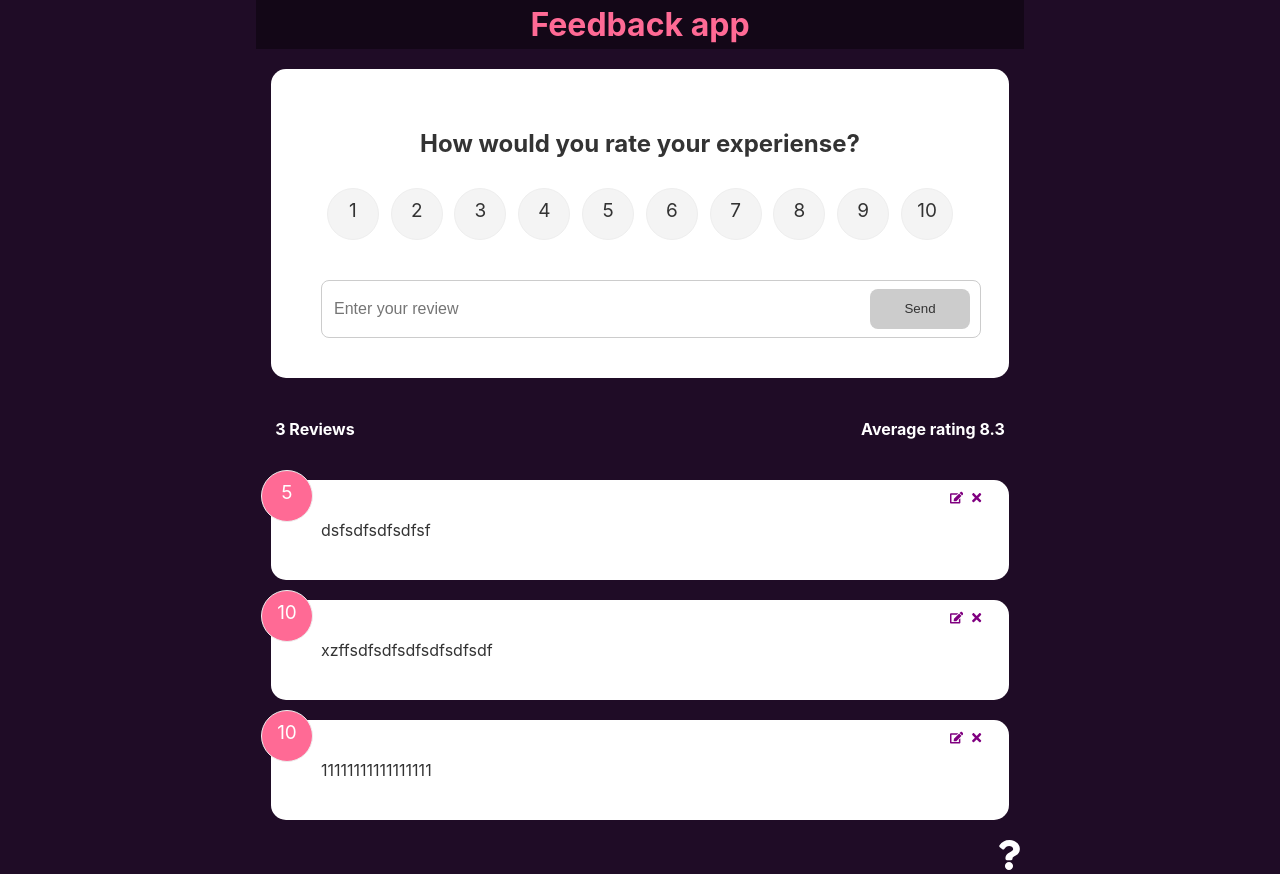
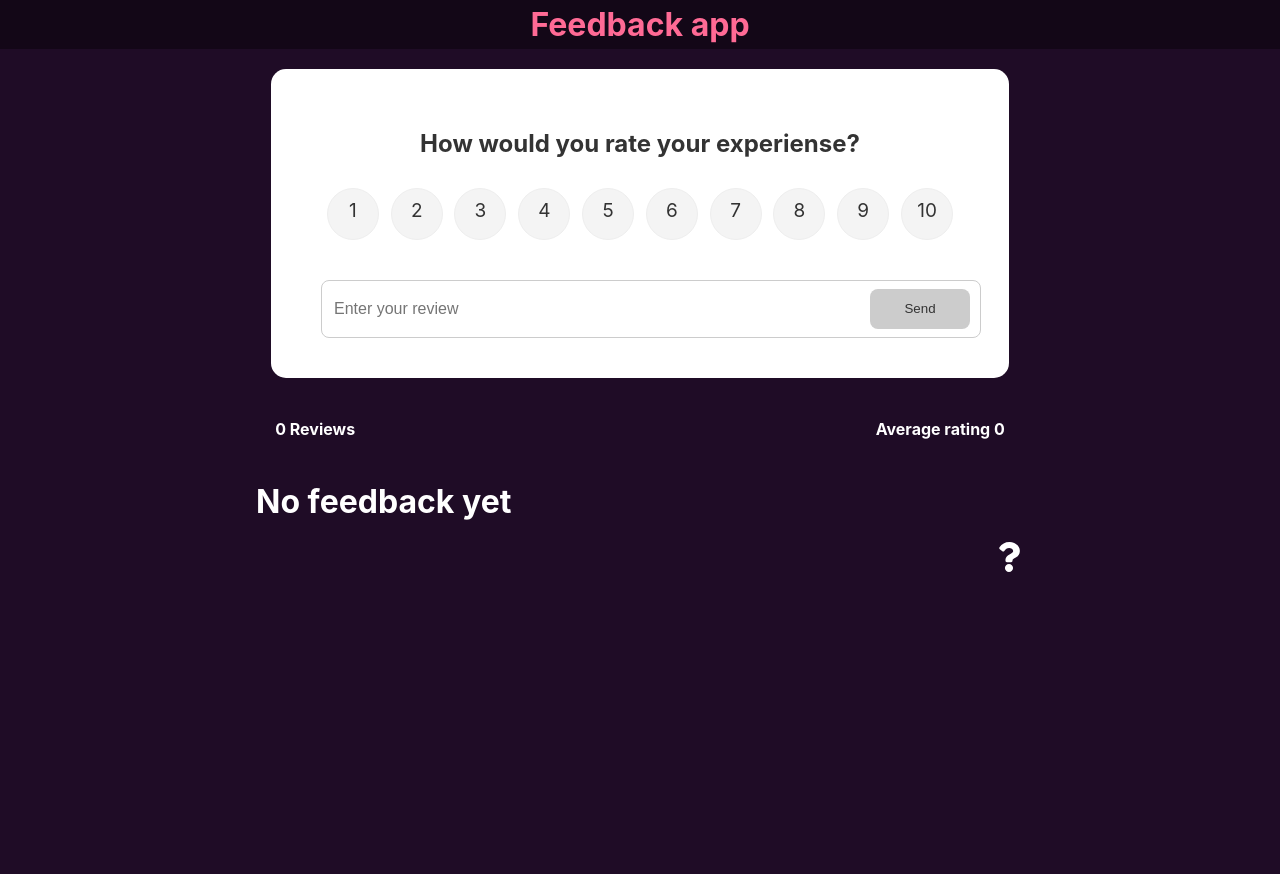
Before and after one commit to kirilreznik/Feedback-App, a React (Create React App) app: page / in a window 1280 px wide. After the commit the page ends 800 px from the top, so only its background shows below. Built offline with nearby package versions, Linux system fonts and the light colour scheme; data requests are answered from the project's data file.

Commit message:
fixed:header width the width of the header was fixed removed unused library

```diff
--- a/db.json
+++ b/db.json
@@ -1,19 +1,3 @@
 {
-  "feedback": [
-    {
-      "text": "11111111111111111",
-      "rating": 10,
-      "id": 1
-    },
-    {
-      "text": "xzffsdfsdfsdfsdfsdfsdf",
-      "rating": 10,
-      "id": 2
-    },
-    {
-      "text": "dsfsdfsdfsdfsf",
-      "rating": 5,
-      "id": 3
-    }
-  ]
+  "feedback": []
 }
--- a/package.json
+++ b/package.json
@@ -12,8 +12,7 @@
     "react-icons": "^4.3.1",
     "react-router": "^6.3.0",
     "react-router-dom": "^6.3.0",
-    "react-scripts": "5.0.1",
-    "uuid": "^8.3.2"
+    "react-scripts": "5.0.1"
   },
   "scripts": {
     "dev": "concurrently \"npm run server\"  \"npm start\"",
--- /dev/null
+++ b/src/components/feedback-list/FeedbackList.css
@@ -0,0 +1,4 @@
+.feedback-list {
+  max-width: 768px;
+  margin: auto;
+}
--- a/src/index.css
+++ b/src/index.css
@@ -2,7 +2,7 @@ body {
   background-color: #1f0c26;
   color: #fff;
   margin: 0;
-  max-width: 768px;
+
   margin: auto;
   font-family: -apple-system, BlinkMacSystemFont, "Segoe UI", "Roboto", "Oxygen",
     "Ubuntu", "Cantarell", "Fira Sans", "Droid Sans", "Helvetica Neue",
@@ -14,6 +14,12 @@ body {
 code {
   font-family: source-code-pro, Menlo, Monaco, Consolas, "Courier New",
     monospace;
+}
+
+.container {
+  max-width: 768px;
+  margin: auto;
+  padding: 0 20px;
 }
 .card {
   background-color: #fff;
--- a/src/pages/home-page/HomePage.jsx
+++ b/src/pages/home-page/HomePage.jsx
@@ -6,13 +6,15 @@ import AboutIconLink from "../../components/shared/AboutIconLink";
 
 const HomePage = () => {
   return (
-    <div>
+    <>
       <Header />
-      <FeedbackForm />
-      <FeedbackStats />
-      <FeedbackList />
-      <AboutIconLink />
-    </div>
+      <div className="container">
+        <FeedbackForm />
+        <FeedbackStats />
+        <FeedbackList />
+        <AboutIconLink />
+      </div>
+    </>
   );
 };
 
```
Also changed, not shown: 1 other file (tests, documents, lock files or other folders).
